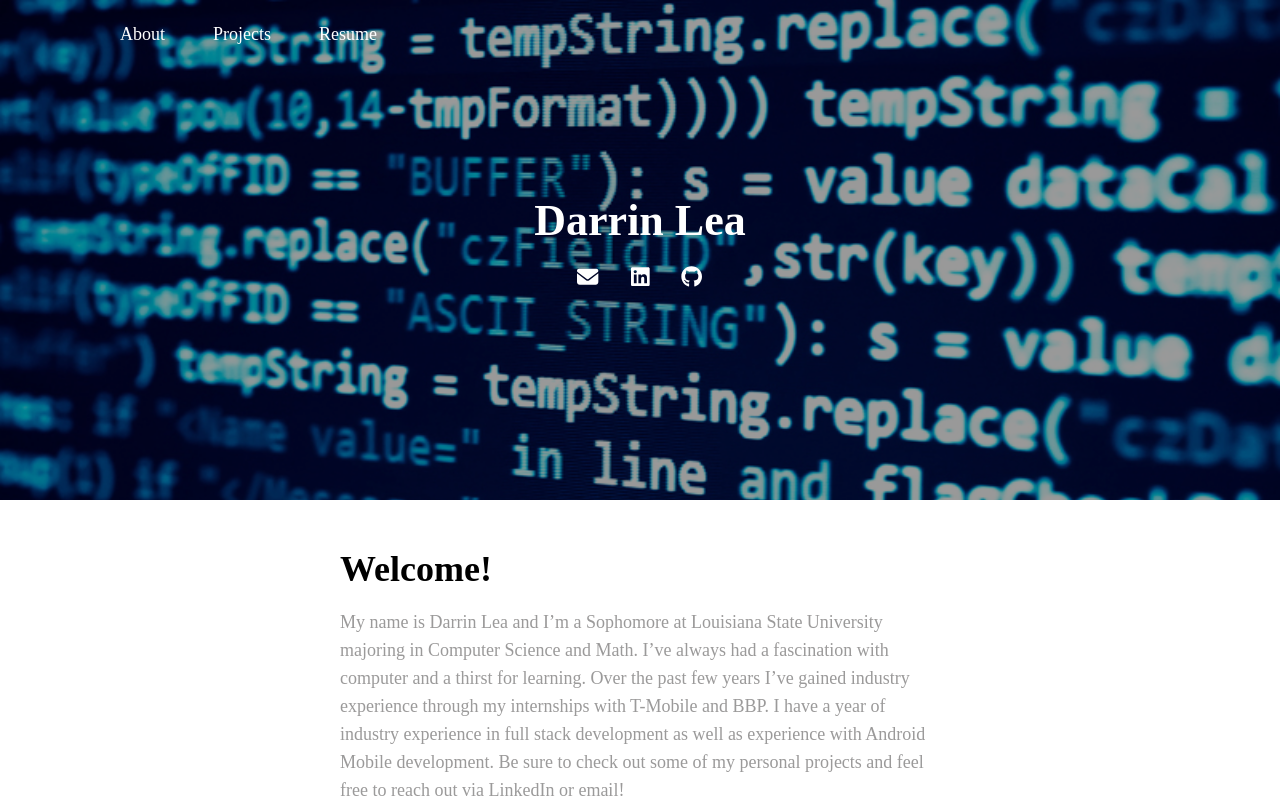
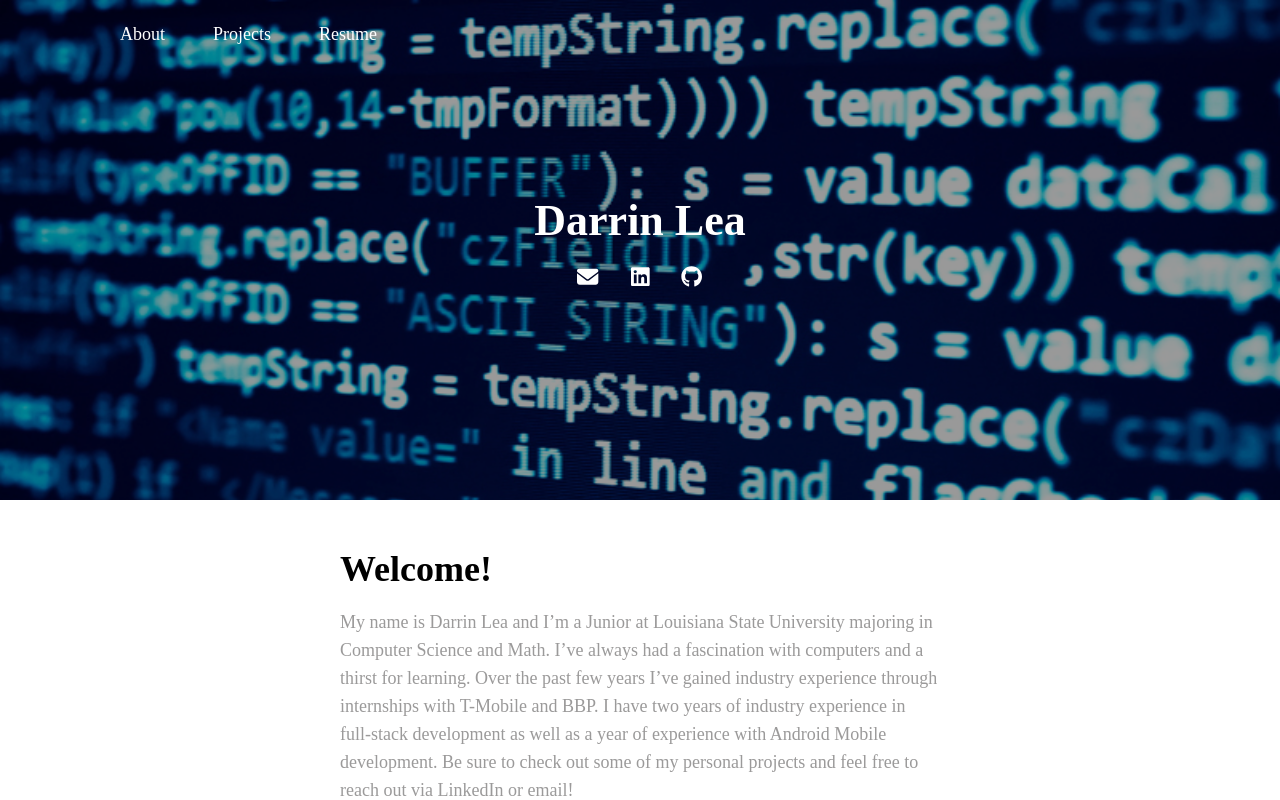
Before and after one commit to dlea8/darrin-website, a React (Create React App) app: page / in a window 1280 px wide. Shown: the top 800 px of the page. Built offline with nearby package versions, Linux system fonts and the light colour scheme.

Commit message:
added resume link

```diff
--- a/src/NavBar/navbar.css
+++ b/src/NavBar/navbar.css
@@ -90,3 +90,7 @@
 .page-navbar-socials > a {
     padding: 4px 0px;
 }
+
+.resume-link {
+    text-decoration: none;
+}
--- a/src/NavBar/navbar.js
+++ b/src/NavBar/navbar.js
@@ -16,7 +16,7 @@ function NavBar() {
         <div className="navbar-flex">
             <div onClick={e => scrollToSection("welcome-section")}><label className="nav-item">About</label></div>
             <div onClick={e => scrollToSection("projects-section")}><label className="nav-item">Projects</label></div>
-            <div><label className="nav-item">Resume</label></div>
+            <div><a className="resume-link" href="https://darrinfiles.s3.us-east-2.amazonaws.com/Darrin+Lea+Resume+September+2022.pdf" target="None"><label className="nav-item">Resume</label></a></div>
             {/* link to resume somehow */}
         </div>
 
--- a/src/WelcomeSection/welcome.js
+++ b/src/WelcomeSection/welcome.js
@@ -21,12 +21,12 @@ function Welcome() {
 
           </div>
           <div className="welcome-msg" >
-              <p>My name is Darrin Lea and I’m a Sophomore at Louisiana State University
+              <p>My name is Darrin Lea and I’m a Junior at Louisiana State University
                   majoring in Computer Science and Math.
-                  I’ve always had a fascination with computer and a thirst for learning.
-                  Over the past few years I’ve gained industry experience through my internships with
-                  T-Mobile and BBP. I have a year of industry experience in full stack development
-                  as well as experience with Android Mobile development.
+                  I’ve always had a fascination with computers and a thirst for learning.
+                  Over the past few years I’ve gained industry experience through internships with
+                  T-Mobile and BBP. I have two years of industry experience in full-stack development
+                  as well as a year of experience with Android Mobile development.
                   Be sure to check out some of my personal projects and feel free to reach out
                   via LinkedIn or email!</p>
           </div>
```
